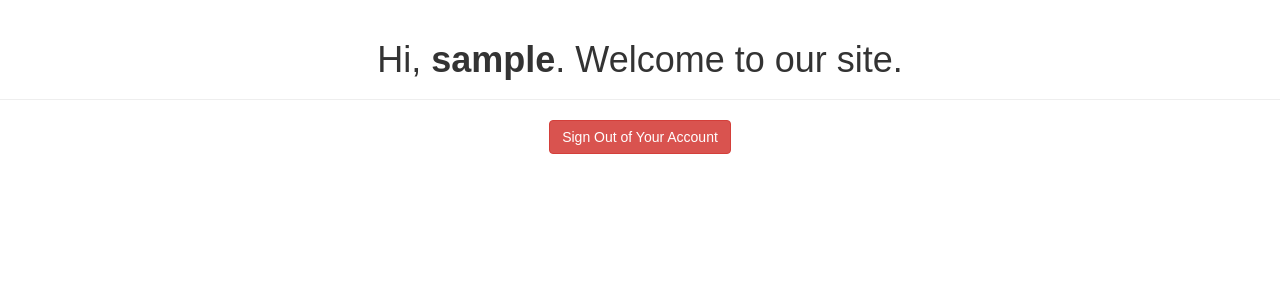
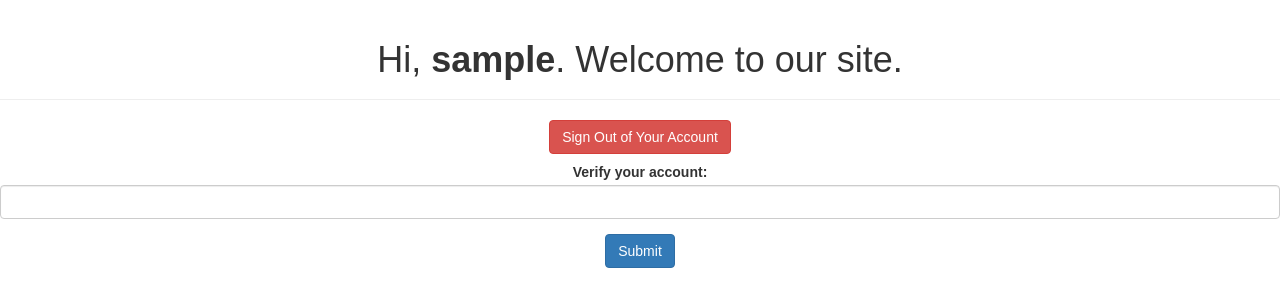
Before and after one commit to CSIT314-group-18/Project-Files, a PHP site: page /welcome.php in a window 1280 px wide. Shown: the top 307 px of the page. Run offline with PHP 8.4, Linux system fonts and the light colour scheme; the visitor is signed in with stand-in values (Sample User, id 1).

Commit message:
Verify function
added an early but perfectly functional version of the verification

```diff
--- a/register.php
+++ b/register.php
@@ -14,7 +14,7 @@ if($_SERVER["REQUEST_METHOD"] == "POST"){
         $username_err = "Please enter a username.";
     } else{
         // Prepare a select statement
-        $sql = "SELECT users_id FROM users WHERE username = ?";
+        $sql = "SELECT users_id FROM user WHERE username = ?";
 
         if($stmt = mysqli_prepare($link, $sql)){
             // Bind variables to the prepared statement as parameters
--- a/welcome.php
+++ b/welcome.php
@@ -1,4 +1,7 @@
 <?php
+// Include config file
+require_once 'config.php';
+
 // Initialize the session
 session_start();
 
@@ -6,6 +9,42 @@ session_start();
 if(!isset($_SESSION['username']) || empty($_SESSION['username'])){
   header("location: login.php");
   exit;
+}
+// Define variables and initialize with empty values
+$email = $email_err = "";
+$success = "Thank you, you've been verified.";
+
+// Processing form data when form is submitted
+if($_SERVER["REQUEST_METHOD"] == "POST"){
+	$email = trim($_POST["email"]);
+	// Validate email
+	if(empty($email)){
+        $email_err = "Please enter an email.";
+	}else if(!filter_var($email, FILTER_VALIDATE_EMAIL)){
+		$email_err = "This email is not valid.";
+	} else{
+        // Prepare an update statement
+        $sql = "UPDATE users SET verifed = 1 WHERE username = ?";
+
+        if($stmt = mysqli_prepare($link, $sql)){
+            // Bind variables to the prepared statement as parameters
+            mysqli_stmt_bind_param($stmt, "s", $param_username);
+
+            // Set parameters
+            $param_username = $_SESSION['username'];
+
+            // Attempt to execute the prepared statement
+            if(mysqli_stmt_execute($stmt)){
+                /* store result */
+                mysqli_stmt_store_result($stmt);
+				$email_err = $success;
+            } else{
+                echo "Oops! Something went wrong. Please try again later.";
+            }
+        }
+        // Close statement
+        mysqli_stmt_close($stmt);
+    }
 }
 ?>
 
@@ -24,5 +63,16 @@ if(!isset($_SESSION['username']) || empty($_SESSION['username'])){
         <h1>Hi, <b><?php echo htmlspecialchars($_SESSION['username']); ?></b>. Welcome to our site.</h1>
     </div>
     <p><a href="logout.php" class="btn btn-danger">Sign Out of Your Account</a></p>
+
+	<form action="<?php echo htmlspecialchars($_SERVER["PHP_SELF"]); ?>" method="post">
+		<div class="form-group <?php echo (!empty($email_err)) ? 'has-error' : ''; ?>">
+			<label>Verify your account:</label>
+			<input type="text" name="email"class="form-control" value="<?php echo $email; ?>">
+			<span class="help-block"><?php echo $email_err; ?></span>
+		</div>
+		<div class="form-group">
+                <input type="submit" class="btn btn-primary" value="Submit">
+        </div>
+	</form>
 </body>
 </html>
```
